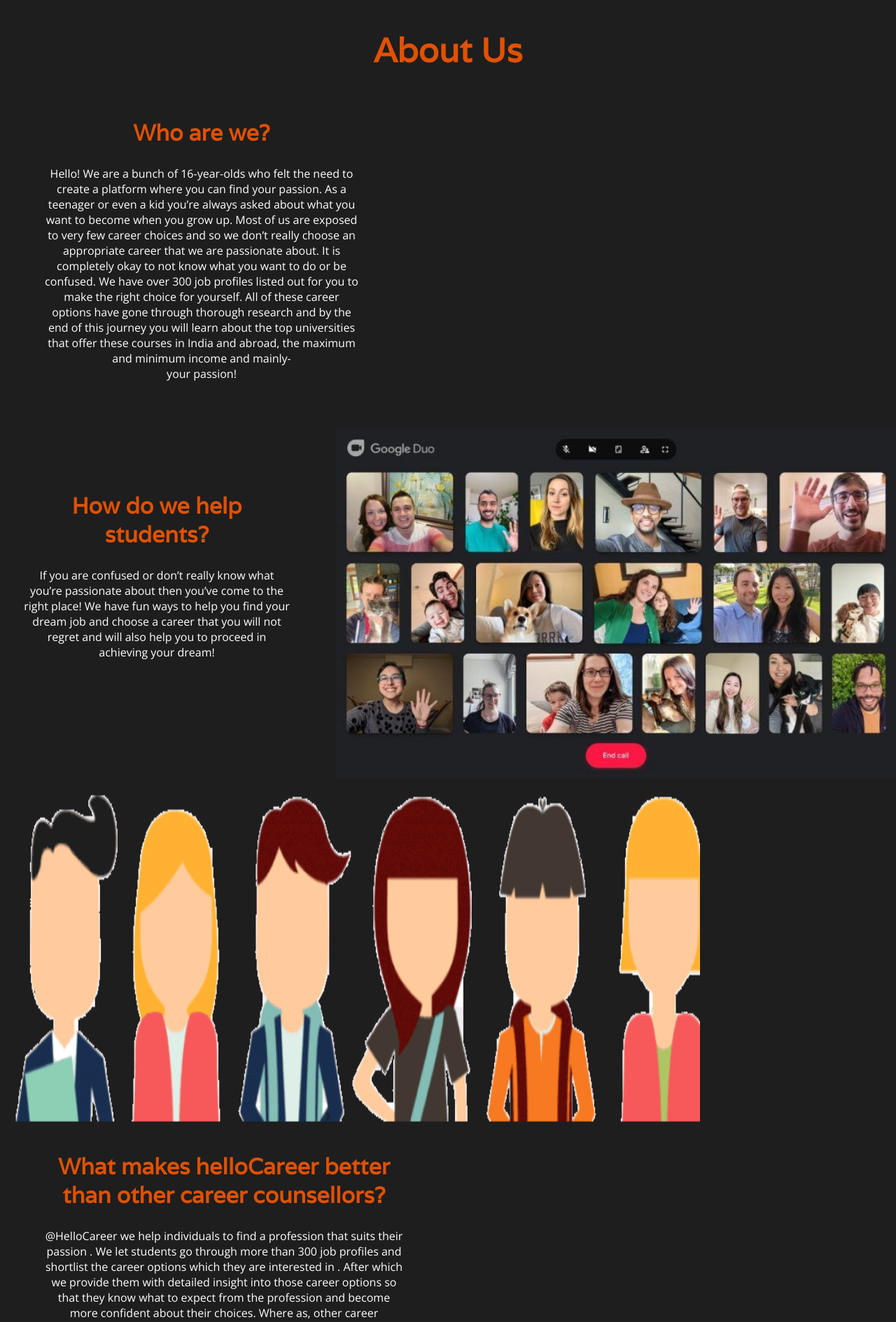
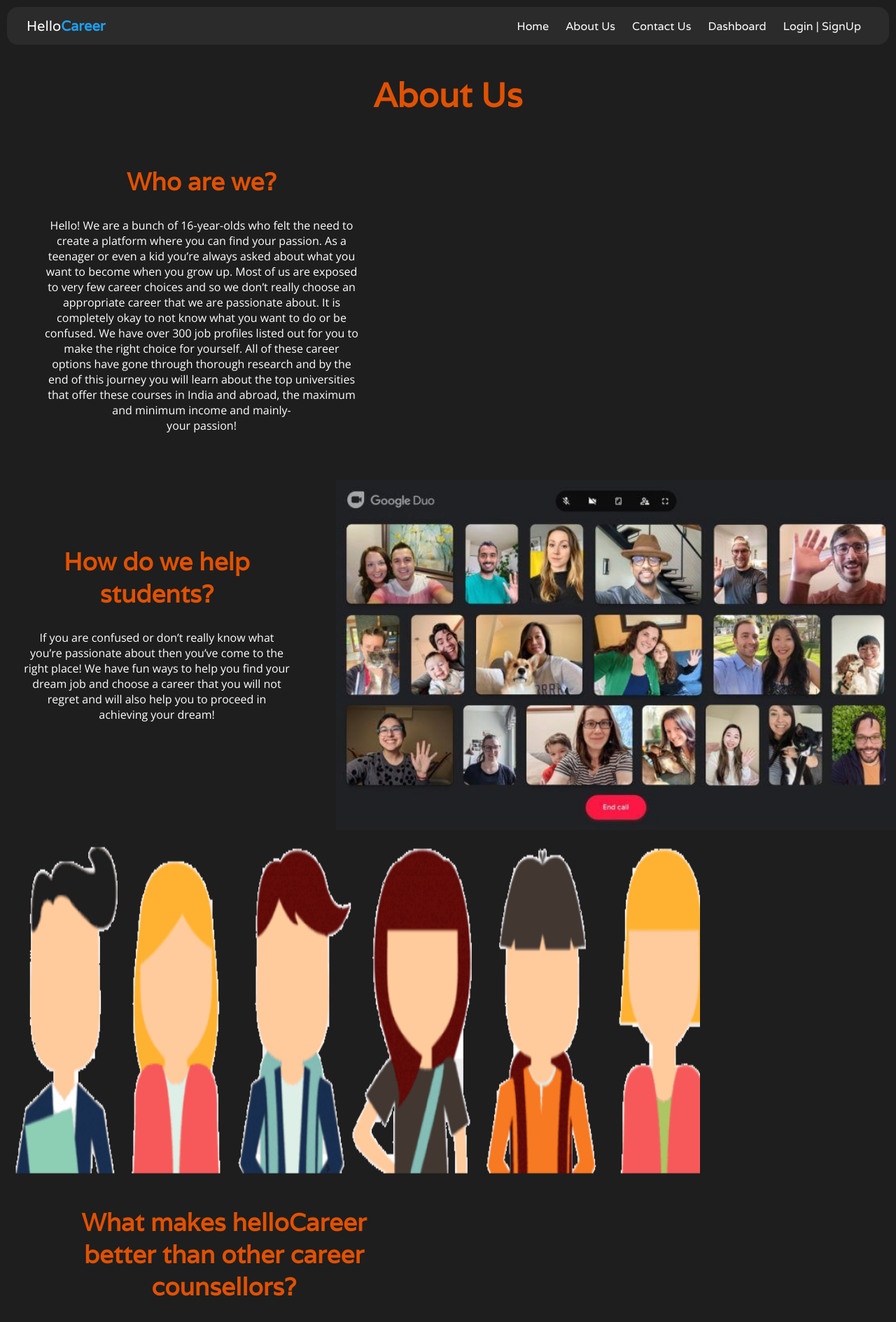
Before and after one commit to parth-matanhelia/hello_career, a Next.js app: page /about in a window 1280 px wide. Shown: the top 1889 px of the page at 70% size. Built offline with nearby package versions, Linux system fonts and the light colour scheme.

Commit message:
Linked a navbar to the abt page

```diff
--- a/components/Navbar.js
+++ b/components/Navbar.js
@@ -8,7 +8,7 @@ const Navbar = () => {
                 <div className={styles.logoSide}>
                     <Link href="/">
                         <a className={styles.logo}>
-                            Website<span className={styles.logoP}>Name</span>
+                            Hello<span className={styles.logoP}>Career</span>
                         </a>
                     </Link>
                 </div>
--- a/pages/about.js
+++ b/pages/about.js
@@ -9,6 +9,7 @@ import styles from '../styles/About.module.css'
 const About = () => {
     return (
         <div>
+            <Navbar />
             <section>
                 <div className={styles.abus}>
                     <h1>About Us</h1>
@@ -24,13 +25,13 @@ const About = () => {
                             confused. We have over 300 job profiles listed out for you to make the right choice for yourself.
                             All of these career options have gone through thorough research and by the end of this journey you
                             will learn about the top universities that offer these courses in India and abroad, the maximum and
-                            minimum income and mainly-<br/>your passion!</p>
+                            minimum income and mainly-<br />your passion!</p>
                     </div>
 
                 </div>
 
                 <div className={styles.whoareweimg}>
-                    <Image src="/images/template.jpeg" alt="group photo of our team" width={800} height={500}/>
+                    <Image src="/images/template.jpeg" alt="group photo of our team" width={800} height={500} />
                 </div>
             </section>
 
@@ -46,7 +47,7 @@ const About = () => {
                     </div>
                 </div>
                 <div className={styles.studentsimg}>
-                    <Image src="/images/students.png" alt="students" width={1000} height={500}/>
+                    <Image src="/images/students.png" alt="students" width={1000} height={500} />
                 </div>
 
 
@@ -72,7 +73,7 @@ const About = () => {
                     </div>
                 </div>
                 <div className={styles.productivity}>
-                    <Image src="/images/productivity.png" alt="idk" width={800} height={500}/>
+                    <Image src="/images/productivity.png" alt="idk" width={800} height={500} />
                 </div>
 
             </section>
--- a/styles/About.module.css
+++ b/styles/About.module.css
@@ -19,7 +19,7 @@
 .whoarewe h2 {
     color: #E05100;
     text-align: center;
-    font-size: 200%;
+    font-size: 35px;
     font-family: Varela;
 }
 
@@ -46,7 +46,7 @@
 .howhelp h2 {
     color: #E05100;
     text-align: center;
-    font-size: 200%;
+    font-size: 35px;
     font-family: Varela;
 }
 
@@ -72,7 +72,7 @@
 .better h2 {
     color: #E05100;
     text-align: center;
-    font-size: 200%;
+    font-size: 35px;
     font-family: Varela;
 }
 
--- a/styles/Home.module.css
+++ b/styles/Home.module.css
@@ -119,3 +119,7 @@
     flex-direction: column;
   }
 }
+
+.sampleText {
+  color: #fff;
+}
--- a/styles/Navbar.module.css
+++ b/styles/Navbar.module.css
@@ -17,7 +17,8 @@
 }
 
 .logoP {
-    color: #5ae000;
+    color: #1DA1F2;
+    font-weight: 900;
 }
 
 .links {
```
Also changed, not shown: pages/index.js (+10 -0 lines).
